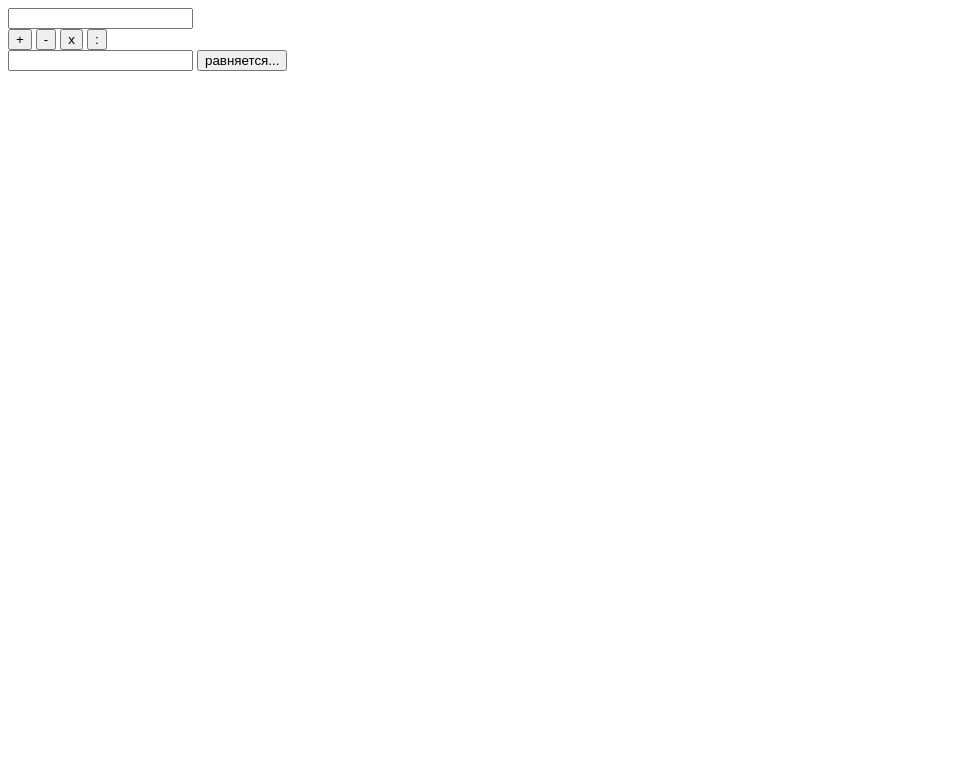
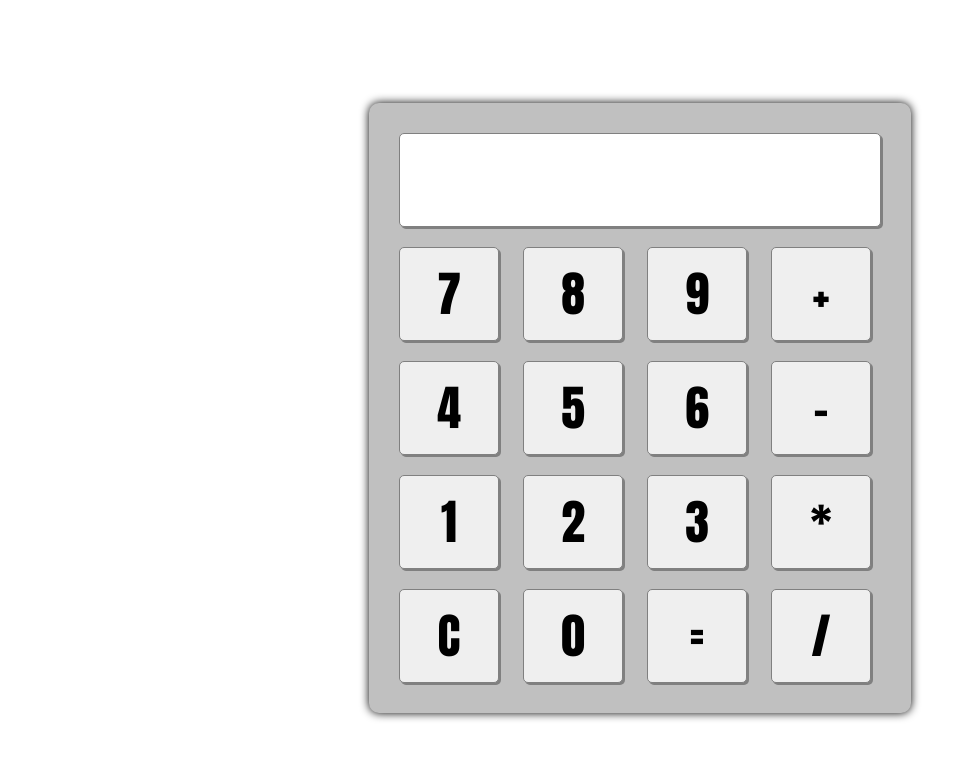
Before and after one commit to find-the-discriminant/find-the-discriminant.github.io, a plain HTML site: page index.html in a window 1280 px wide. Shown: the whole page, without its empty margins (0-973 px from the left). Drawn offline with Linux system fonts and the light colour scheme.

Commit message:
Update index.html

```diff
--- a/index.html
+++ b/index.html
@@ -1,46 +1,75 @@
-<input id="num1" />
+<!DOCTYPE html>
+<html>
+ <head>
+    <meta charset="UTF-8" />
+    <title>JS Calculator</title>
+    <style>
+        body { display: flex; height: 100vh; }
+        #calculator {
+            margin: auto;
+            padding: 20px;
+            background: silver;
+            box-shadow: 0 0 10px black;
+            border-radius: 10px;
+        }
+        #display, button {
+            width: 100px;
+            padding: 10px;
+            margin: 10px;
+            border: 1px solid gray;
+            border-radius: 5px;
+            box-shadow: 2px 2px gray;
+            font: bold 3em Impact;
+            outline: none;
+        }
+        #display {
+            width: 460px;
+            text-align: right;
+        }
+    </style>
+</head>
+<body>
+    <div id="calculator">
+        <div class="row">
+            <input id="display" type="text" />
+        </div>
+        <div class="row">
+            <button onclick="press('7')">7</button>
+            <button onclick="press('8')">8</button>
+            <button onclick="press('9')">9</button>
+            <button onclick="press('+')">+</button>
+        </div>
+        <div class="row">
+            <button onclick="press('4')">4</button>
+            <button onclick="press('5')">5</button>
+            <button onclick="press('6')">6</button>
+            <button onclick="press('-')">-</button>
+        </div>
+        <div class="row">
+            <button onclick="press('1')">1</button>
+            <button onclick="press('2')">2</button>
+            <button onclick="press('3')">3</button>
+            <button onclick="press('*')">*</button>
+        </div>
+        <div class="row">
+            <button onclick="clear1()">C</button>
+            <button onclick="press('0')">0</button>
+            <button onclick="calc()">=</button>
+            <button onclick="press('/')">/</button>
+        </div>
+    </div>
 
-<div id="operator_btns">
-  <button id="plus" class="operator" onclick="op='+'">+</button>
-  <button id="minus" class="operator" onclick="op='-'">-</button>
-  <button id="times" class="operator" onclick="op='*'">x</button>
-  <button id="divide" class="operator" onclick="op='/'">:</button>
-</div>
+    <script>
+        let display = document.getElementById("display");
 
-<input id="num2" />
-
-<button onclick="func()">равняется...</button>
-
-<p id="result"></p>
-
-
-<script>
-  var op; //выбранный оператор
-  function func() {
-    var result;
-    var num1 = Number(document.getElementById("num1").value);
-    var num2 = Number(document.getElementById("num2").value);
-    switch (op) {
-      case '+':
-        result = num1 + num2;
-        break;
-      case '-':
-        result = num1 - num2;
-        break;
-      case '*':
-        result = num1 * num2;
-        break;
-      case '/':
-        if (num2) {
-          result = num1 / num2;
-        } else {
-          result = 'бесконечность';
+        function clear1() {
+            display.value = "";
         }
-        break;
-      default:
-        result = 'выберите операцию';
-    }
-
-    document.getElementById("result").innerHTML = result;
-  }
-</script>
+        function calc() {
+            display.value = eval(display.value);
+        }
+        function press(x) {
+            display.value += x;
+        }
+    </script>
+</body>
```
